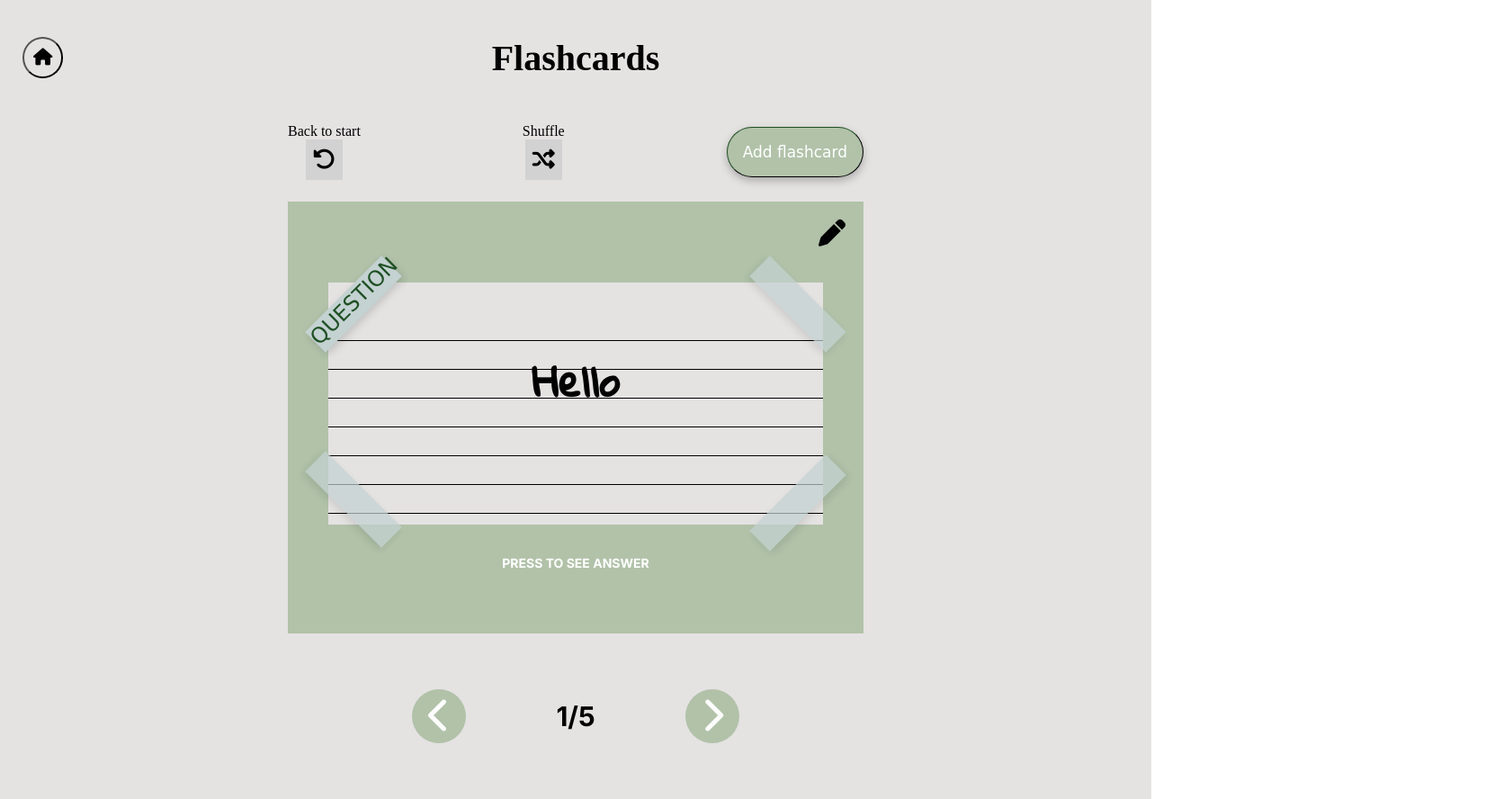
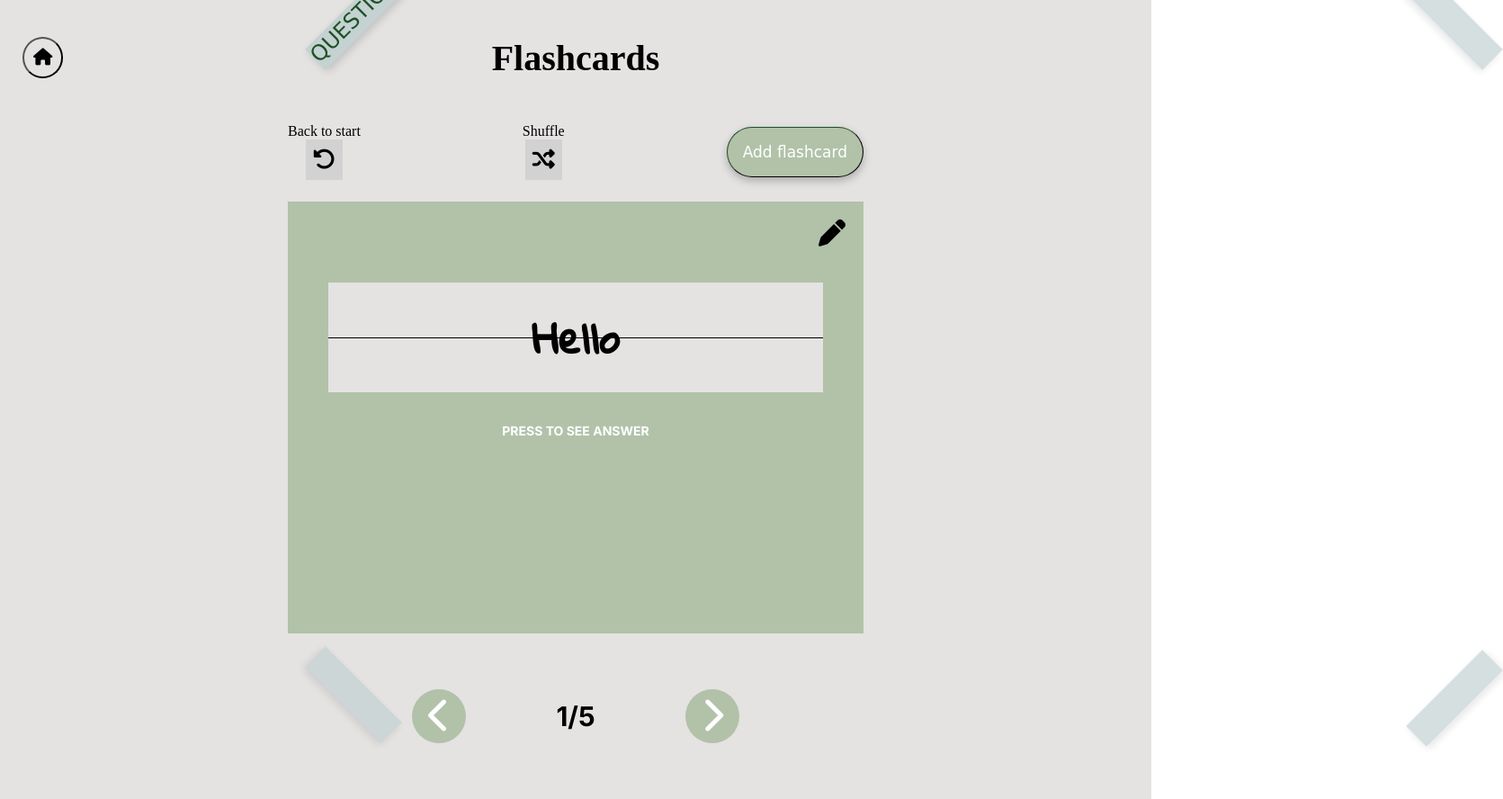
Before and after one commit to Englajanze/Flashcard-MVC, a website built with Vite: page index.html in a window 1280 px wide. Shown: the whole page at 90% size, 1671 px wide, since content can reach past the window. Built offline with nearby package versions, Linux system fonts and the light colour scheme; a web font is replaced by a local one.

Commit message:
flashcard size

```diff
--- a/style.css
+++ b/style.css
@@ -96,13 +96,13 @@ html, body, #root {
 .flashcard-div {
   width: 100%;
   background-color: var(--clr-accent-200);
-  height: 49%;
+
 
 }
 
 .flashcard-paper {
   background-color: var(--clr-primary);
-  height: 97%;
+
   width: 90%;
   display: flex;
   flex-direction: column;
@@ -129,17 +129,14 @@ html, body, #root {
 
 
 .flashcard-note {
-  position: relative;
+
   background-color: var(--clr-accent-200);
-  height: 56%;
+ height: auto;
   width: 86%;
   margin: 20px auto;
 }
 
 .pattern {
-  position: absolute;
-  bottom: 0;
-  height: 82%;
   width: 100%;
   background-image: linear-gradient(var(--clr-accent-600) 1px, transparent 0px);
   background-size: 100% 2em;
@@ -155,6 +152,7 @@ html, body, #root {
 }
 
 .question {
+
   text-align: center;
   font-family: 'Gloria Hallelujah', cursive;
   font-size: 45px;
```
